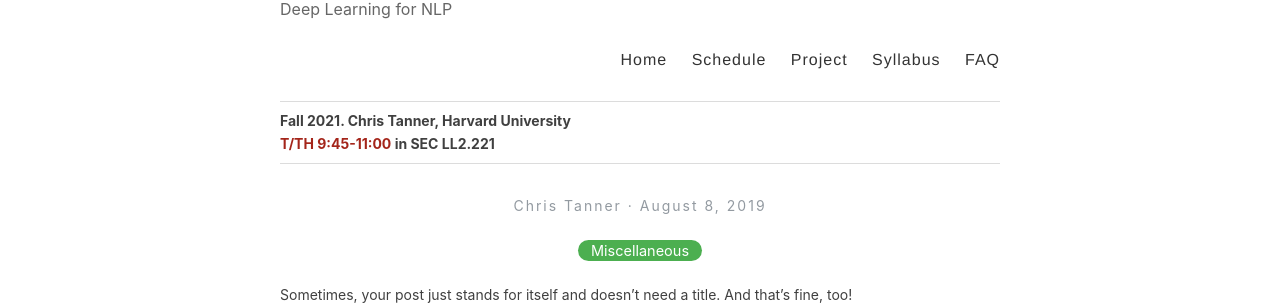
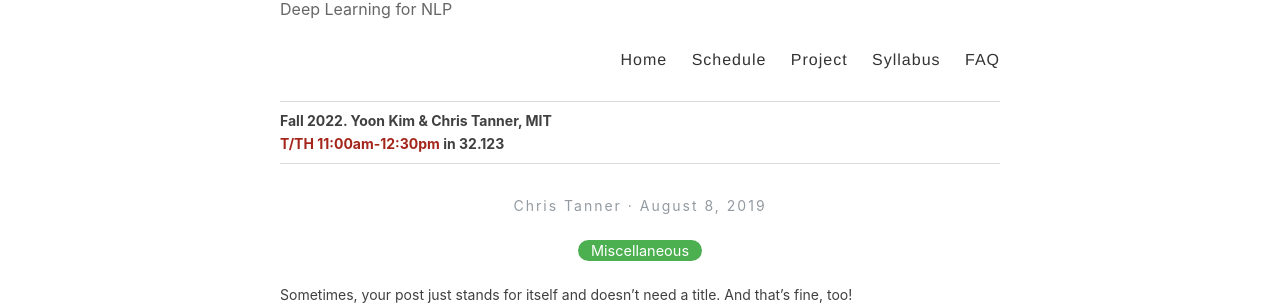
Before and after one commit to mit-6861/MIT-6861.github.io, a Jekyll site: the page built from _posts/2019-08-08-no-title-posts.md, in a window 1280 px wide. Shown: the part 184-489 px from the top of the page. Built offline with Jekyll 4.4.1, drawn with Linux system fonts in a browser that asks for light colours.

Commit message:
Update default.html

```diff
--- a/_layouts/default.html
+++ b/_layouts/default.html
@@ -36,9 +36,9 @@
           </header>
           <div>
             <hr width="100%" size="1" color="#DCDCDC" noshade>
-            <b>Fall 2021. Chris Tanner, Harvard University</b>
+            <b>Fall 2022. Yoon Kim & Chris Tanner, MIT</b>
             <br>
-            <b><font color="#A4251A">T/TH 9:45-11:00</font> in SEC LL2.221</b>
+            <b><font color="#A4251A">T/TH 11:00am-12:30pm</font> in 32.123</b>
             <hr width="100%" size="1" color="#DCDCDC" noshade>
           </div>
         </div>
```
